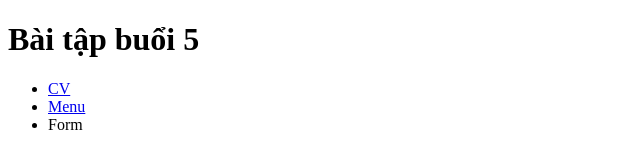
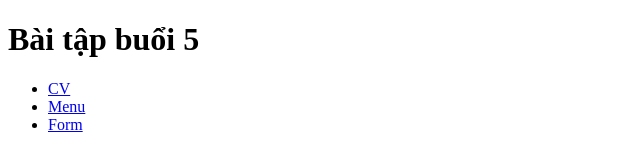
Before and after one commit to ThaoDoan2002/f8-fullstack-day-5, a plain HTML site: page index.html in a window 1280 px wide. Shown: the full height of the page, 0-640 px from the left. Drawn offline with Linux system fonts and the light colour scheme.

Commit message:
fix form

```diff
--- a/index.html
+++ b/index.html
@@ -10,7 +10,7 @@
     <ul>
         <li><a href="cv.html" target="_blank">CV</a></li>
         <li><a href="menu.html" target="_blank">Menu</a></li>
-        <li>Form</li>
+        <li><a href="form.html" target="_blank">Form</a></li>
     </ul>
 </body>
 </html>
```
